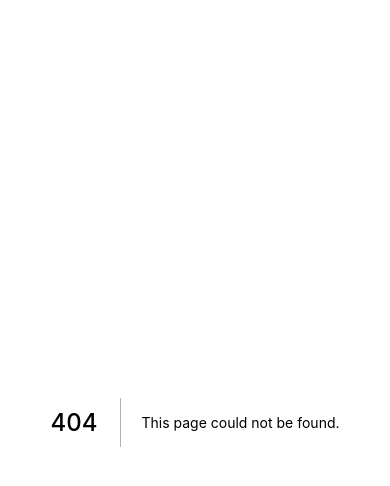
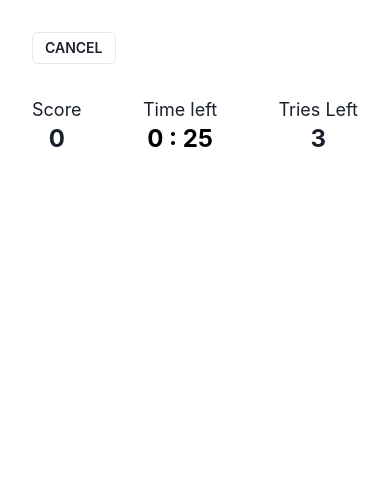
Before and after one commit to TebzaTheMan/ColorDash, a Next.js app: page /play in a window 390 px wide. Before the commit this address had no page. Shown: the top 486 px of the page. Built offline with nearby package versions, Linux system fonts and the light colour scheme.

Commit message:
Play page infobar (#4)
* feat: add components to match design

* feat: add cancel button on Inforbar for mobile

* feat:  pull infobar data from storage

* feat: make timer countdown

```diff
--- /dev/null
+++ b/features/Infobar/components/Infobar.tsx
@@ -0,0 +1,36 @@
+import { Box, Flex } from "@chakra-ui/react";
+import { Score } from "./Score";
+import { Timer } from "./Timer";
+import { Tries } from "./Tries";
+import { Button } from "@chakra-ui/react";
+import Link from "next/link";
+import { useMediaQuery } from "@chakra-ui/react";
+
+export function Infobar() {
+  const [isMobile] = useMediaQuery("(max-width: 768px)");
+  return (
+    <>
+      {isMobile && (
+        <Box marginTop="8" marginLeft="8">
+          <Link href="/" passHref>
+            <Button size="sm" variant="outline">
+              CANCEL
+            </Button>
+          </Link>
+        </Box>
+      )}
+
+      <Flex
+        alignItems="center"
+        marginTop="8"
+        justifyContent={"space-between"}
+        marginLeft="8"
+        marginRight="8"
+      >
+        <Score />
+        <Timer />
+        <Tries />
+      </Flex>
+    </>
+  );
+}
--- /dev/null
+++ b/features/Infobar/components/Score.tsx
@@ -0,0 +1,16 @@
+import { Flex, Heading } from "@chakra-ui/react";
+import { InfobarContext } from "features/Infobar";
+import { useContext } from "react";
+import { Text } from "@chakra-ui/react";
+
+export function Score() {
+  const [data] = useContext(InfobarContext);
+  return (
+    <Flex direction={"column"} alignItems="center">
+      <Text fontSize="lg">Score</Text>
+      <Heading size="lg" as="h1">
+        {data.score}
+      </Heading>
+    </Flex>
+  );
+}
--- /dev/null
+++ b/features/Infobar/components/Timer.tsx
@@ -0,0 +1,27 @@
+import { Flex, Heading } from "@chakra-ui/react";
+import { InfobarContext } from "features/Infobar";
+import { useContext } from "react";
+import { useTimer } from "react-timer-hook";
+import { Text } from "@chakra-ui/react";
+
+export function Timer() {
+  const [, dispatch] = useContext(InfobarContext);
+  const ALLOWED_SECONDS = 30;
+  const expiryTimestamp = new Date();
+  expiryTimestamp.setSeconds(expiryTimestamp.getSeconds() + ALLOWED_SECONDS);
+  const { seconds, minutes, isRunning } = useTimer({
+    expiryTimestamp,
+    onExpire: () => {
+      dispatch({ type: "TIME_UP" });
+    },
+  });
+
+  return (
+    <Flex direction={"column"} alignItems="center">
+      <Text fontSize="lg">Time left</Text>
+      <Heading size="lg" as="h1" color={isRunning ? "black" : "red.500"}>
+        {minutes + " : " + seconds}
+      </Heading>
+    </Flex>
+  );
+}
--- /dev/null
+++ b/features/Infobar/components/Tries.tsx
@@ -0,0 +1,16 @@
+import { Flex, Heading } from "@chakra-ui/react";
+import { InfobarContext } from "features/Infobar";
+import { useContext } from "react";
+import { Text } from "@chakra-ui/react";
+
+export function Tries() {
+  const [data] = useContext(InfobarContext);
+  return (
+    <Flex direction={"column"} alignItems="center">
+      <Text fontSize="lg">Tries Left</Text>
+      <Heading size="lg" as="h1">
+        {data.triesLeft}
+      </Heading>
+    </Flex>
+  );
+}
--- /dev/null
+++ b/features/Infobar/contexts/Infobar.context.tsx
@@ -0,0 +1,27 @@
+import { createContext, ReactNode, Dispatch } from "react";
+import InfobarReducer from "../reducers/Infobar.reducer";
+import useLocalStorageReducer from "hooks/useLocalStorageReducer";
+import { IInfobarAction, IInfobarState } from "../types";
+
+const defaultInfobar: IInfobarState = {
+  score: 0,
+  timeUp: false,
+  triesLeft: 3,
+  correctColors: 0,
+};
+export const InfobarContext = createContext<
+  [IInfobarState, Dispatch<IInfobarAction>]
+>([defaultInfobar, () => {}]);
+
+export function InfobarProvider({ children }: { children: ReactNode }) {
+  const { state, dispatch } = useLocalStorageReducer<IInfobarState>(
+    "Infobar",
+    InfobarReducer,
+    defaultInfobar
+  );
+  return (
+    <InfobarContext.Provider value={[state, dispatch]}>
+      {children}
+    </InfobarContext.Provider>
+  );
+}
--- /dev/null
+++ b/features/Infobar/index.ts
@@ -0,0 +1,2 @@
+export * from "./components/Infobar";
+export * from "./contexts/Infobar.context";
--- /dev/null
+++ b/features/Infobar/reducers/Infobar.reducer.ts
@@ -0,0 +1,11 @@
+import { IInfobarAction, IInfobarState } from "../types";
+
+const reducer = (state: IInfobarState, action: IInfobarAction) => {
+  switch (action.type) {
+    case "TIME_UP":
+      return { ...state, timeUp: true };
+    default:
+      return state;
+  }
+};
+export default reducer;
--- a/package.json
+++ b/package.json
@@ -21,7 +21,8 @@
     "next": "12.2.0",
     "react": "18.2.0",
     "react-dom": "18.2.0",
-    "react-icons": "^4.6.0"
+    "react-icons": "^4.6.0",
+    "react-timer-hook": "^3.0.5"
   },
   "devDependencies": {
     "@types/node": "^18.0.3",
--- a/pages/_app.tsx
+++ b/pages/_app.tsx
@@ -1,11 +1,14 @@
 import type { AppProps } from "next/app";
 import { ChakraProvider } from "@chakra-ui/react";
 import { HighscoreProvider } from "features/Highscore";
+import { InfobarProvider } from "features/Infobar/contexts/Infobar.context";
 export default function MyApp({ Component, pageProps }: AppProps) {
   return (
     <ChakraProvider>
       <HighscoreProvider>
-        <Component {...pageProps} />
+        <InfobarProvider>
+          <Component {...pageProps} />
+        </InfobarProvider>
       </HighscoreProvider>
     </ChakraProvider>
   );
--- /dev/null
+++ b/pages/play.tsx
@@ -0,0 +1,19 @@
+import { Infobar } from "features/Infobar";
+import Head from "next/head";
+export default function Play() {
+  return (
+    <>
+      <Head>
+        <title>Guessing Colors Now</title>
+        <meta
+          name="description"
+          content="Guess the color react game, objective of identifying as much colors as you can in the given time"
+        />
+        <link rel="icon" href="/favicon.ico" />
+      </Head>
+      <main>
+        <Infobar />
+      </main>
+    </>
+  );
+}
```
Also changed, not shown: features/Infobar/types/index.d.ts (added, +14 -0 lines), 1 other file (tests, documents, lock files or other folders).
